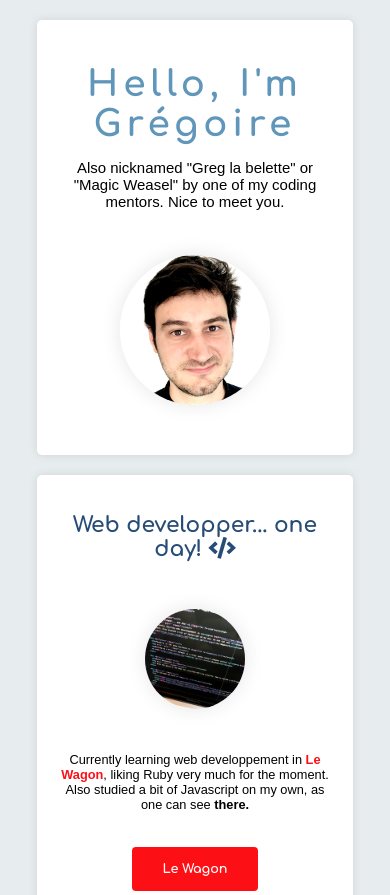
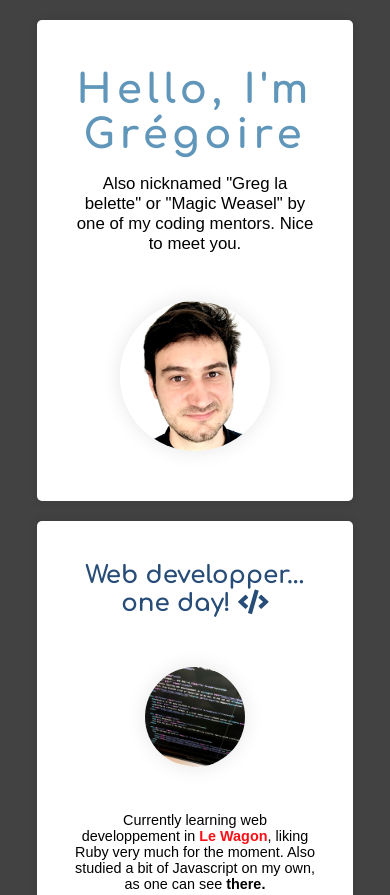
Before and after one commit to GregLaBelette/Le-Wagon---Profile-page, a plain HTML site: page index.html in a window 390 px wide. Shown: the top 895 px of the page. Drawn offline with Linux system fonts and the light colour scheme; a web font is replaced by a local one.

Commit message:
minor CSS changes

```diff
--- a/index.html
+++ b/index.html
@@ -13,18 +13,18 @@
   <div class="container">
 
     <div id="banner" class="card">
-      <div id="title-box">
-        <h1>Hello, I'm Grégoire</h1>
-        <h3>Also nicknamed "Greg la belette" or "Magic Weasel" by one of my coding mentors. Nice to meet you.</h3>
-      </div>
+      <h1>Hello, I'm Grégoire</h1>
+      <h3>Also nicknamed "Greg la belette" or "Magic Weasel" by one of my coding mentors. Nice to meet you.</h3>
       <img src="images/profile.jpg" alt="profile picture" class="rounded" id="profile">
     </div>
 
     <div id="dev" class="card">
       <h2>Web developper... one day! <i class="fas fa-code"></i></h2>
       <img src="images/code.jpg" alt="some lines of code" class="rounded">
-      <p>Currently learning web developpement in <strong><a class="text-link" id="wagon-link" href="https://www.lewagon.com/">Le Wagon</a></strong>, liking Ruby very much for the
-        moment. Also studied a bit of Javascript on my own, as one can see <strong><a class="text-link" href="https://greglabelette.github.io/PregWheel/">there.</a></strong></p>
+      <p>Currently learning web developpement in <strong><a class="text-link" id="wagon-link"
+            href="https://www.lewagon.com/">Le Wagon</a></strong>, liking Ruby very much for the
+        moment. Also studied a bit of Javascript on my own, as one can see <strong><a class="text-link"
+            href="https://greglabelette.github.io/PregWheel/">there.</a></strong></p>
       <div class="outer-link">
         <a href="https://www.lewagon.com/" class="box-link" id="btn-wagon">Le Wagon</a>
       </div>
@@ -33,7 +33,9 @@
     <div id="Dushow" class="card">
       <h2>Formerly in the show business <i class="fas fa-headphones-alt"></i></h2>
       <img src="images/dushow.jpg" alt="some big speakers setup" class="rounded">
-      <p>Working as a Projects manager in a (big) audio rental company called <strong><a class="text-link" href="https://www.dushow.com/" class="text-link" id="dushow-link">Dushow.</a></strong> Liked it, but life is too short for only one job.</p>
+      <p>Working as a Projects manager in a (big) audio rental company called <strong><a class="text-link"
+            href="https://www.dushow.com/" class="text-link" id="dushow-link">Dushow.</a></strong> Liked it, but life is
+        too short for only one job.</p>
       <div class="outer-link">
         <a href="https://www.dushow.com/" class="box-link" id="btn-dushow">Dushow</a>
       </div>
@@ -42,14 +44,16 @@
     <div id="music" class="card">
       <h2>Music passionate <i class="fas fa-guitar"></i></h2>
       <img src="images/music.jpg" alt="playing the bass" class="rounded">
-      <p>I play the guitar & the bass for recording and live projects. Had to become a self-employed entrepreneur to make it an occasional job.</p>
+      <p>I play the guitar & the bass for recording and live projects. Had to become a self-employed entrepreneur to
+        make it an occasional job.</p>
     </div>
 
     <div id="social" class="card">
       <h2>You can meet me there <i class="fas fa-arrow-down"></i></h2>
       <ul>
         <li><a class="text-link" href="https://github.com/GregLaBelette"><i class="fab fa-github"></i></a></li>
-        <li><a class="text-link" href="https://www.linkedin.com/in/gr%C3%A9goire-vallette-086534178/"><i class="fab fa-linkedin"></i></a></li>
+        <li><a class="text-link" href="https://www.linkedin.com/in/gr%C3%A9goire-vallette-086534178/"><i
+              class="fab fa-linkedin"></i></a></li>
         <li><a class="text-link" href="https://en.wikipedia.org/wiki/Weasel"><i class="fab fa-facebook"></i></a></li>
       </ul>
     </div>
--- a/style.css
+++ b/style.css
@@ -2,7 +2,7 @@
 
 body {
   color: black;
-  background-color: #e7ecef;
+  background-color: #424242;
   font-family: 'Zen Kaku Gothic Antique', sans-serif;
   font-weight: 300;
   text-align: center;
@@ -13,10 +13,6 @@ body {
   min-width: 450px;
   max-width: 800px;
   margin: 0 auto;
-}
-
-#title-box {
-  padding: 0 20%
 }
 
 a {
@@ -44,7 +40,7 @@ a {
 
 .card {
   background-color: white;
-  padding: 20px;
+  padding: 20px 10%;
   border-radius: 5px;
   margin: 20px;
   box-shadow: 0 0 10px rgba(0,0,0,0.1);
@@ -122,7 +118,7 @@ li {
 @media (max-width: 700px) {
   /* For a screen < 960px, this CSS will be read */
   body {
-    font-size: 80%;
+    font-size: 90%;
   }
 
   .container {
@@ -130,8 +126,8 @@ li {
     min-width: 350px;
   }
 
-  #title-box {
-    padding: 0 5%;
+  .card {
+    padding: 20px 10%;
   }
 
   .rounded {
```
